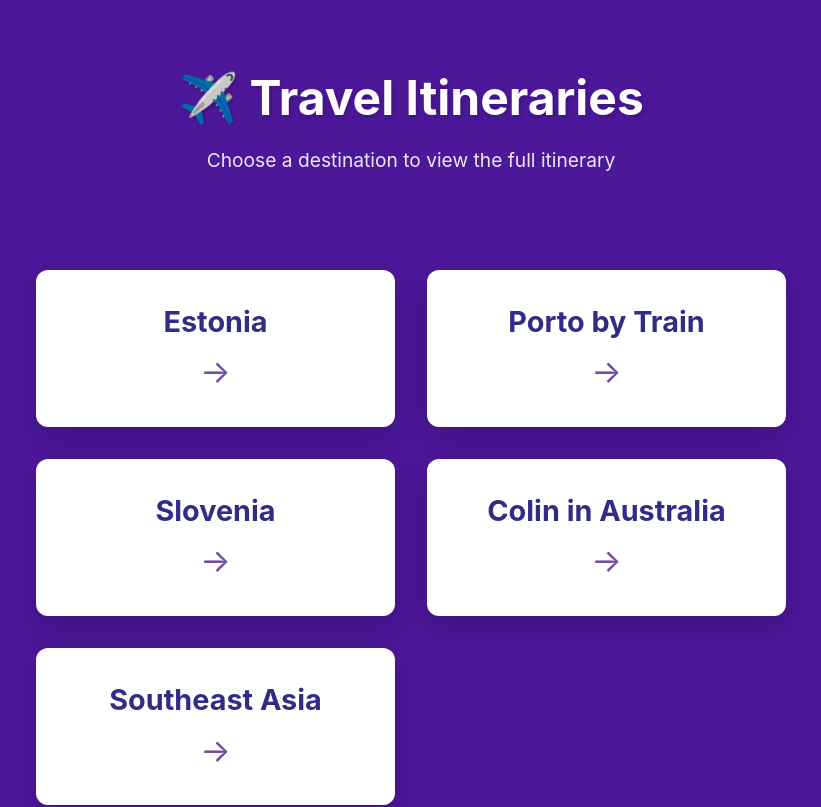
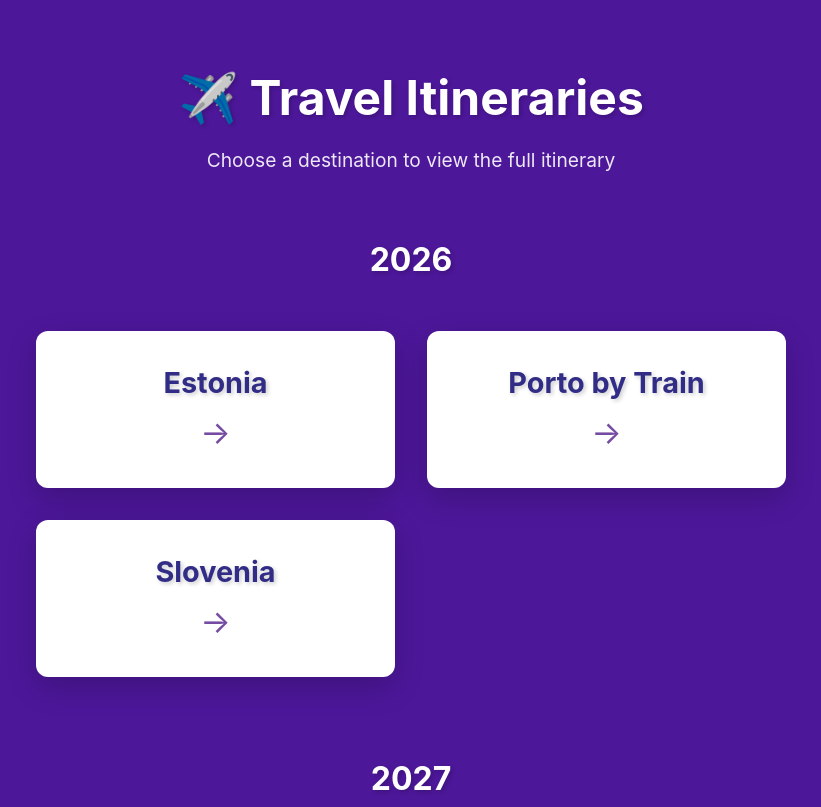
Before and after one commit to 22341/travel-stuff, a React (Vite) app: page / in a window 1280 px wide. Shown: the top 807 px of the page, without its empty margins (229-1050 px from the left). Built offline with nearby package versions, Linux system fonts and the light colour scheme.

Commit message:
annual layout

```diff
--- a/src/data/trips.ts
+++ b/src/data/trips.ts
@@ -5,27 +5,33 @@
 interface Trip {
   slug: string;
   title: string;
+  year: number;
 }
 
 export const trips: Trip[] = [
   {
     slug: "estonia",
     title: "Estonia",
+    year: 2026,
   },
   {
     slug: "porto",
     title: "Porto by Train",
+    year: 2026,
   },
   {
     slug: "slovenia",
     title: "Slovenia",
+    year: 2026,
   },
   {
     slug: "australia",
     title: "Colin in Australia",
+    year: 2027,
   },
   {
     slug: "asia",
     title: "Southeast Asia",
+    year: 2027,
   },
 ];
--- a/src/pages/Home.tsx
+++ b/src/pages/Home.tsx
@@ -2,6 +2,21 @@ import { Link } from "react-router-dom";
 import { trips } from "../data/trips";
 
 function Home() {
+  const tripsByYear = trips.reduce(
+    (acc, trip) => {
+      if (!acc[trip.year]) {
+        acc[trip.year] = [];
+      }
+      acc[trip.year].push(trip);
+      return acc;
+    },
+    {} as Record<number, typeof trips>,
+  );
+
+  const sortedYears = Object.keys(tripsByYear)
+    .map(Number)
+    .sort((a, b) => a - b);
+
   return (
     <div className="home-page">
       <div className="container">
@@ -12,15 +27,24 @@ function Home() {
           </p>
         </div>
 
+        {sortedYears.map((year) => (
+          <div key={year}>
+            <h2 className="year-heading">{year}</h2>
             <div className="trip-grid">
-          {trips.map((trip) => (
-            <Link to={`/${trip.slug}`} className="trip-card" key={trip.slug}>
+              {tripsByYear[year].map((trip) => (
+                <Link
+                  to={`/${trip.slug}`}
+                  className="trip-card"
+                  key={trip.slug}
+                >
                   <h2>{trip.title}</h2>
                   <div className="arrow">→</div>
                 </Link>
               ))}
             </div>
           </div>
+        ))}
+      </div>
     </div>
   );
 }
--- a/src/styles/index.css
+++ b/src/styles/index.css
@@ -28,7 +28,8 @@ body {
   padding: 4rem 0;
 }
 
-.home-heading {
+.home-heading,
+.year-heading {
   text-align: center;
 }
 
@@ -39,9 +40,17 @@ h1 {
   text-shadow: 2px 2px 4px rgba(0, 0, 0, 0.2);
 }
 
+h2 {
+  color: white;
+  font-size: 2rem;
+  margin-bottom: 1rem;
+  text-shadow: 2px 2px 4px rgba(0, 0, 0, 0.2);
+}
+
 .subtitle {
   color: rgba(255, 255, 255, 0.9);
   font-size: 1.2rem;
+  margin-bottom: 4rem;
 }
 
 .trip-grid {
@@ -50,7 +59,7 @@ h1 {
   gap: 2rem;
   width: 100%;
   max-width: 750px;
-  margin: 6rem auto;
+  margin: 3rem auto 5rem;
 }
 
 .trip-card {
@@ -212,6 +221,10 @@ h1 {
     font-size: 1.5rem;
   }
 
+  h2 {
+    font-size: 1.3rem;
+  }
+
   .subtitle {
     font-size: 1rem;
     margin-bottom: 2rem;
@@ -220,7 +233,7 @@ h1 {
   .trip-grid {
     grid-template-columns: 1fr;
     gap: 1rem;
-    margin: 0 auto;
+    margin: 0 auto 2rem;
   }
 
   .trip-card {
```
Lines whose indentation alone changed are shown as unchanged.
